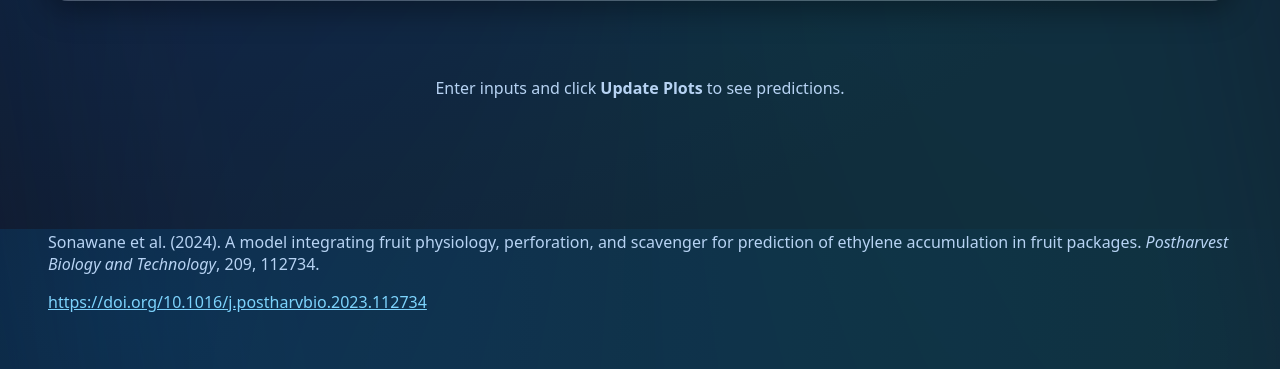
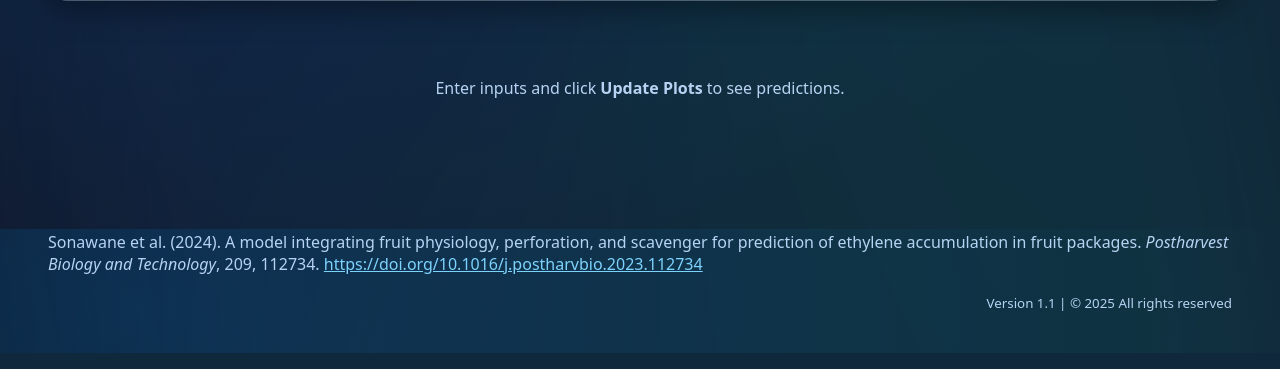
Before and after one commit to akshayson22/ETHYLENE-APP, a Flask app: page / in a window 1280 px wide. Shown: the part 571-940 px from the top of the page. Run offline with Flask 3, Linux system fonts and the light colour scheme.

Commit message:
Update base.html

```diff
--- a/templates/base.html
+++ b/templates/base.html
@@ -23,14 +23,15 @@
     {% block content %}{% endblock %}
   </main>
 
-  <footer class="footer">
+    <footer class="footer">
     <div class="cite">
       <p>
         Sonawane et al. (2024). A model integrating fruit physiology, perforation, and scavenger for prediction of ethylene accumulation in fruit packages. <em>Postharvest Biology and Technology</em>, 209, 112734.
-      </p>
-      <p>
         <a href="https://doi.org/10.1016/j.postharvbio.2023.112734" target="_blank" rel="noopener">https://doi.org/10.1016/j.postharvbio.2023.112734</a>
       </p>
+    </div>
+    <div style="text-align: right; margin-top: 10px;">
+      <small>Version 1.1 | © 2025 All rights reserved</small>
     </div>
   </footer>
 </body>
```
